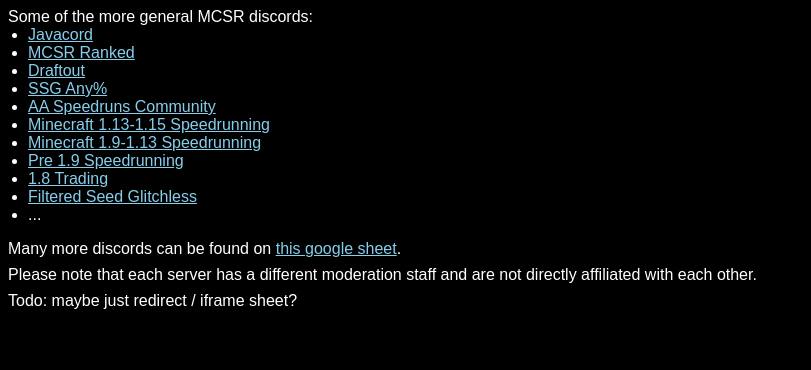
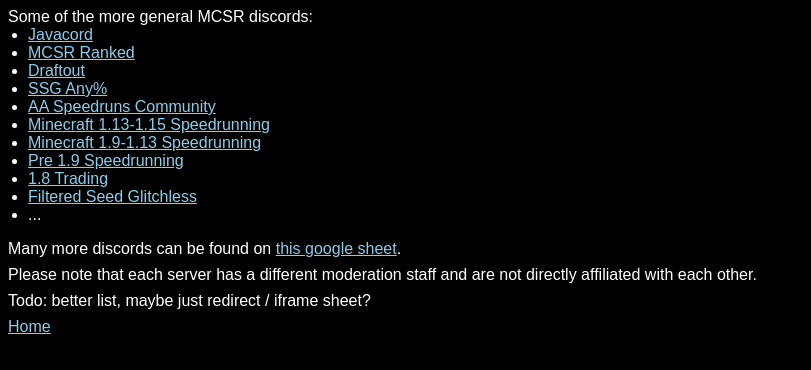
Before and after one commit to Minecraft-Java-Edition-Speedrunning/mcsr-site, a website: page public/discords/index.html in a window 1280 px wide. Shown: the whole page, without its empty margins (0-811 px from the left). Drawn offline with Linux system fonts and the light colour scheme.

Commit message:
back button

```diff
--- a/public/discords/index.html
+++ b/public/discords/index.html
@@ -43,4 +43,5 @@
 </ul>
 <p>Many more discords can be found on <a href="https://docs.google.com/spreadsheets/d/1W5D6sxqBfIdyxS1pVEAi2ZaFhOhj4x-9bZwD39HbgLo/edit">this google sheet</a>.</p>
 <p>Please note that each server has a different moderation staff and are not directly affiliated with each other.</p>
-<p>Todo: maybe just redirect / iframe sheet?</p>
+<p>Todo: better list, maybe just redirect / iframe sheet?</p>
+<p><a href="/">Home</a></p>
```
